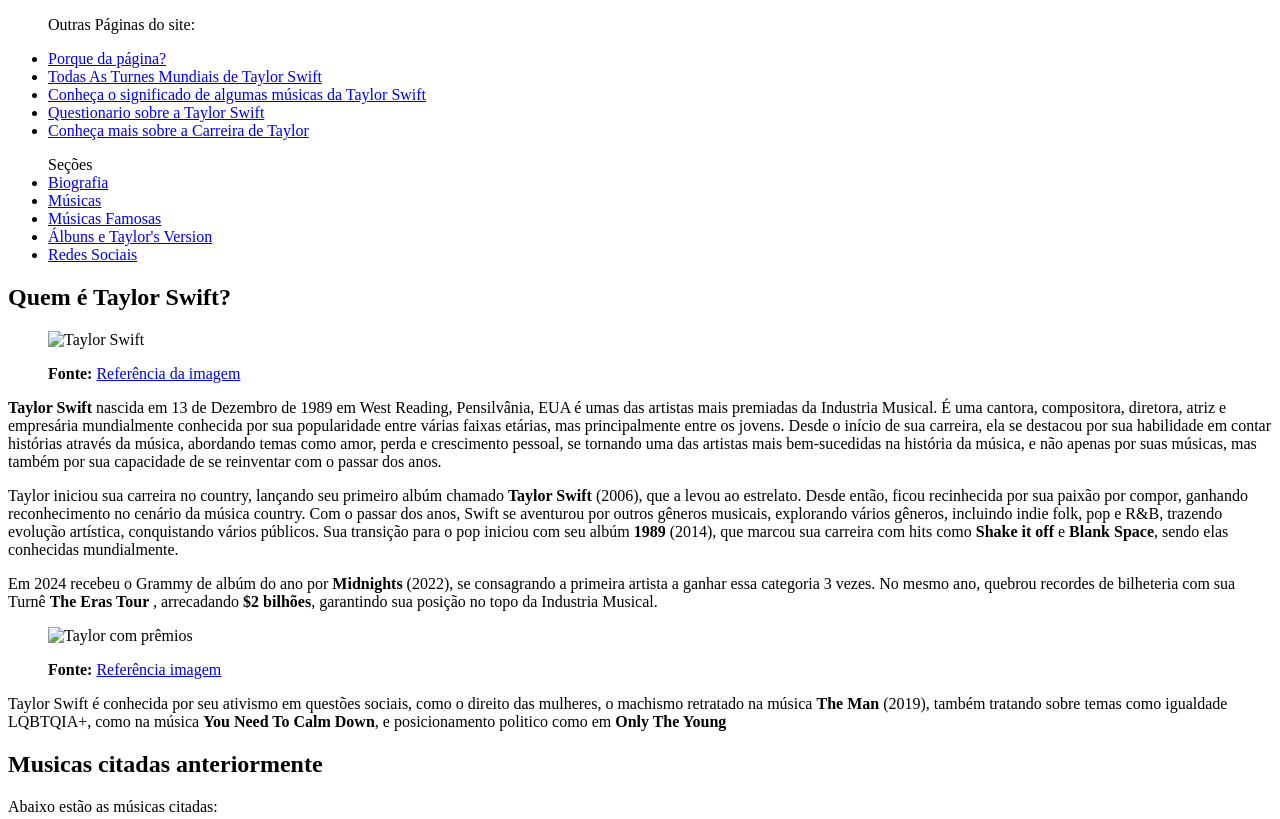
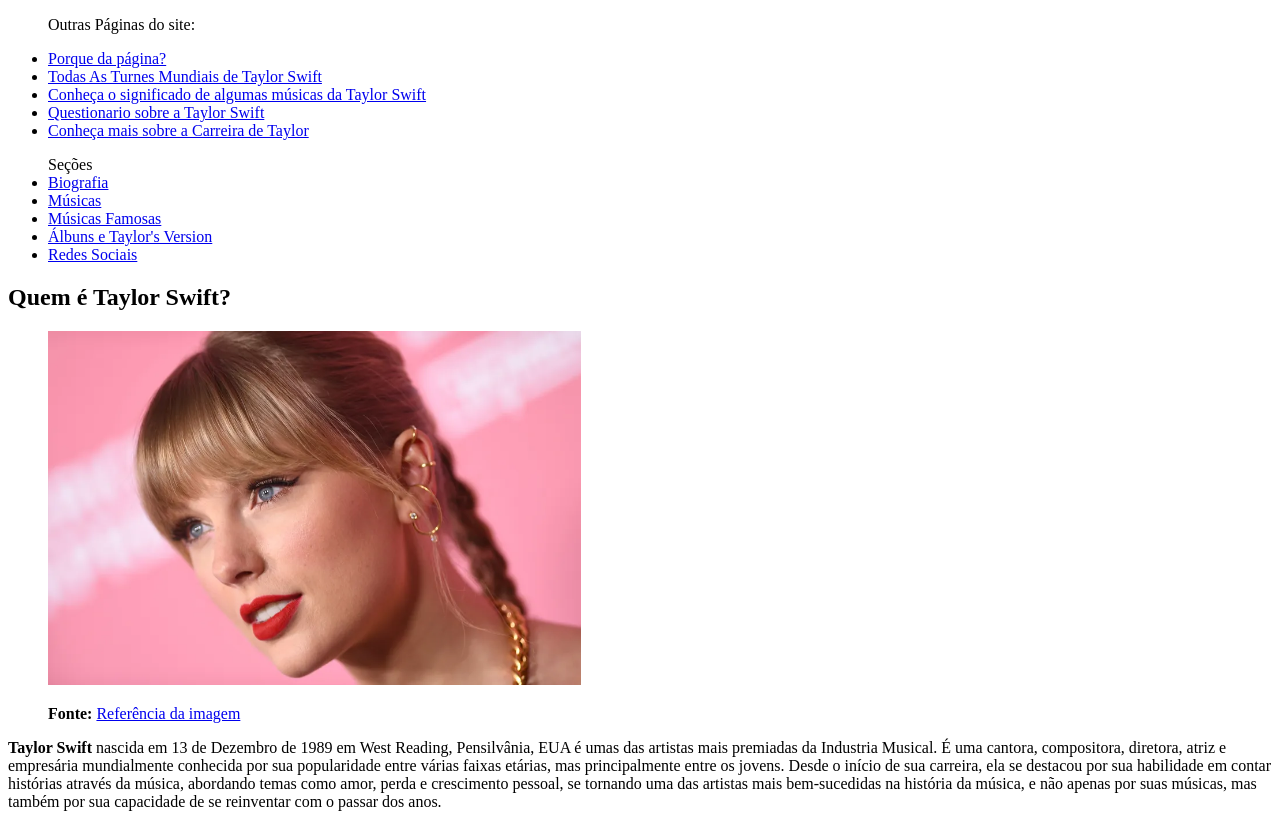
Before and after one commit to JheniKJ/taylor, a plain HTML site: page index.html in a window 1280 px wide. Shown: the top 819 px of the page. Drawn offline with Linux system fonts and the light colour scheme.

Commit message:
Update index.html

```diff
--- a/index.html
+++ b/index.html
@@ -33,7 +33,7 @@
       <h1> Quem é Taylor Swift? </h1>
       <article>
         <figure>
-          <img src="taylor.webp" alt="Taylor Swift" width="45%";>
+          <img src="imagens/taylor.webp" alt="Taylor Swift" width="45%";>
           <figcaption>
             <p> <strong> Fonte: </strong><a href="https://x.com/4k_taylorr/status/1596499724076339200/photo/1" target="_blank"> Referência da imagem</a></p>
           </figcaption>
@@ -42,7 +42,7 @@
         <p> Taylor iniciou sua carreira no country, lançando seu primeiro albúm chamado <strong> Taylor Swift </strong> (2006), que a levou ao estrelato. Desde então, ficou recinhecida por sua paixão por compor, ganhando reconhecimento no cenário da música country. Com o passar dos anos, Swift se aventurou por outros gêneros musicais, explorando vários gêneros, incluindo indie  folk, pop e R&B, trazendo evolução artística, conquistando vários públicos. Sua transição para o pop iniciou com seu albúm <strong> 1989</strong> (2014), que marcou sua carreira com hits como <strong> Shake it off </strong> e <strong> Blank Space</strong>, sendo elas conhecidas mundialmente. </p>
         <p> Em 2024 recebeu o Grammy de albúm do ano por <strong> Midnights </strong> (2022), se consagrando a primeira artista a ganhar essa categoria 3 vezes. No mesmo ano, quebrou recordes de bilheteria com sua Turnê <strong> The Eras Tour </strong>, arrecadando <strong>$2 bilhões</strong>, garantindo sua posição no topo da Industria Musical. </p>
         <figure>
-          <img src="tay2.webp" alt="Taylor com prêmios" width="600"; height="400";>
+          <img src="imagens/tay2.webp" alt="Taylor com prêmios" width="600"; height="400";>
           <figcaption>
             <p> <strong> Fonte: </strong> <a href="https://x.com/updateswiftbr/status/1701884589910675705" target="_blank"> Referência imagem</a></p>
           </figcaption>
```
